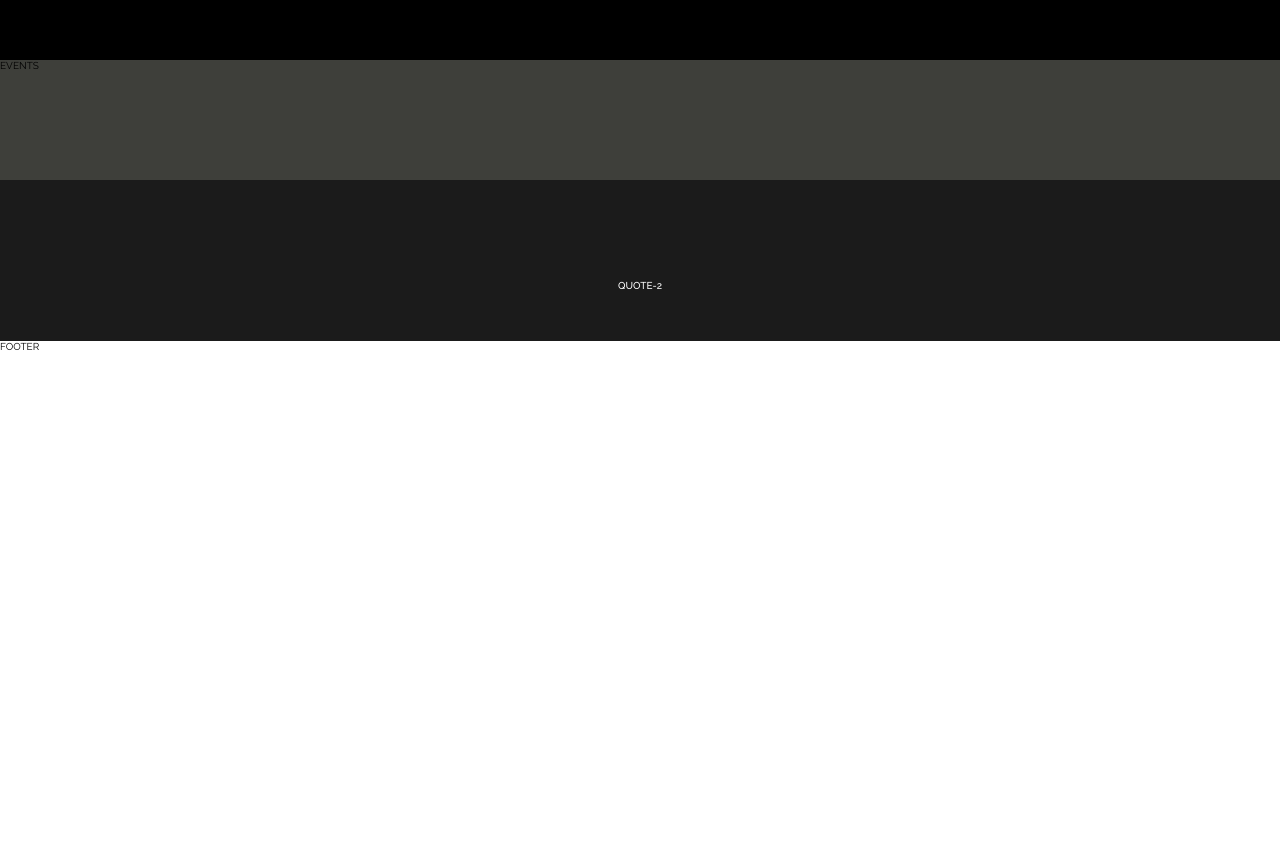
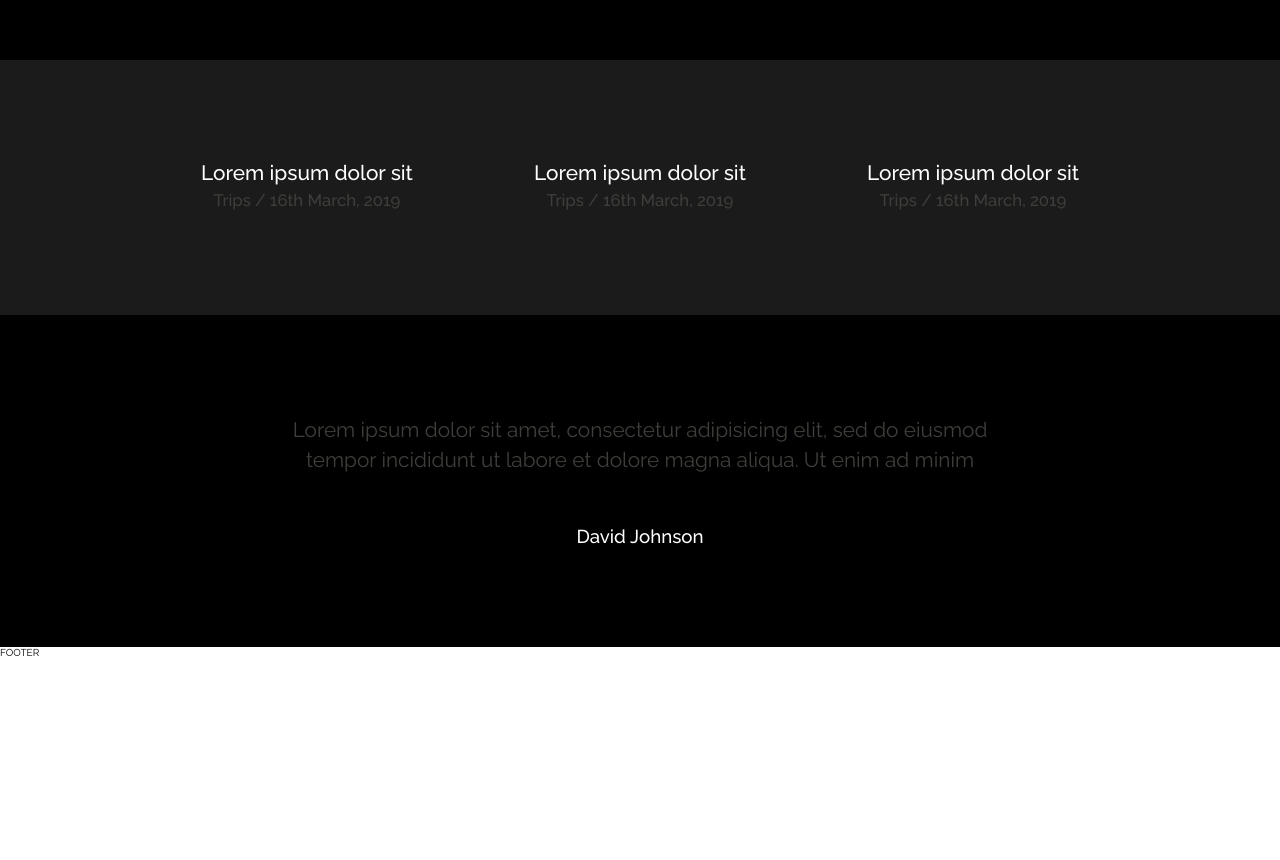
Before and after one commit to st-rkalinov/fitness-gym-website-design, a website: page index.html in a window 1280 px wide. Shown: the part 7214-8074 px from the top of the page. Before the commit the page ends 7955 px from the top, so only its background shows below. Drawn offline with Linux system fonts and the light colour scheme.

Commit message:
finish sections "events" and "quote 2"

```diff
--- a/index.html
+++ b/index.html
@@ -263,10 +263,23 @@
     </div>
 </section>
 <section class="section-events">
-    EVENTS
+    <div class="section-events__event-container">
+        <p class="section-events__title">Lorem ipsum dolor sit</p>
+        <p class="section-events__date">Trips / 16th March, 2019</p>
+    </div>
+    <div class="section-events__event-container">
+        <p class="section-events__title">Lorem ipsum dolor sit</p>
+        <p class="section-events__date">Trips / 16th March, 2019</p>
+    </div>
+    <div class="section-events__event-container">
+        <p class="section-events__title">Lorem ipsum dolor sit</p>
+        <p class="section-events__date">Trips / 16th March, 2019</p>
+    </div>
 </section>
-<section class="section-quote">
-    QUOTE-2
+<section class="section-quote section-quote--darker">
+    <p class="section-quote__text section-quote__text--darker">Lorem ipsum dolor sit amet, consectetur adipisicing elit,
+        sed do eiusmod tempor incididunt ut labore et dolore magna aliqua. Ut enim ad minim </p>
+    <p class="section-quote__author">David Johnson</p>
 </section>
 <footer class="footer">
     FOOTER
--- a/sass/base/_base.scss
+++ b/sass/base/_base.scss
@@ -34,7 +34,7 @@
     [quote1-end thought-start] 70vh
     [thought-end tickets-start] minmax(76vh, auto)
     [tickets-end regime-start] minmax(120vh, auto)
-    [regime-end events-start] 15vh
+    [regime-end events-start] minmax(15vh, auto)
     [events-end quote2-start] minmax(20vh, auto)
     [quote2-end footer-start] 50vh [footer-end];
 }
--- a/sass/pages/_home.scss
+++ b/sass/pages/_home.scss
@@ -128,11 +128,21 @@
     font-size: 2.08rem;
     line-height: 3rem;
     padding: 0 13rem;
+
+    &--darker {
+      color: $color-tertiary;
+      font-weight: 400;
+    }
   }
 
   &__author {
     font-size: 1.87rem;
     padding-top: 5rem;
+  }
+
+  &--darker {
+    background-color: black;
+    padding-bottom: 10rem;
   }
 }
 
@@ -198,5 +208,33 @@
 }
 
 .section-events {
-  background-color: $color-tertiary;
+  @include section-padding($section-content-left-padding, $section-content-right-padding);
+  background-color: #1b1b1b;
+  padding-top: 5rem;
+  padding-bottom: 5rem;
+
+  display: flex;
+  justify-content: space-between;
+  flex-wrap: wrap;
+
+  &__event-container {
+    padding: 5rem;
+    font-weight: 500;
+    display: flex;
+    align-items: center;
+    justify-content: center;
+    flex-direction: column;
+  }
+
+  &__title {
+    font-size: 2.08rem;
+    color: $color-primary;
+  }
+
+  &__date {
+    color: $color-tertiary;
+    font-size: 1.67rem;
+    line-height: 3rem;
+  }
+
 }
```
Also changed, not shown: css/style.comp.css, 1 other file.
